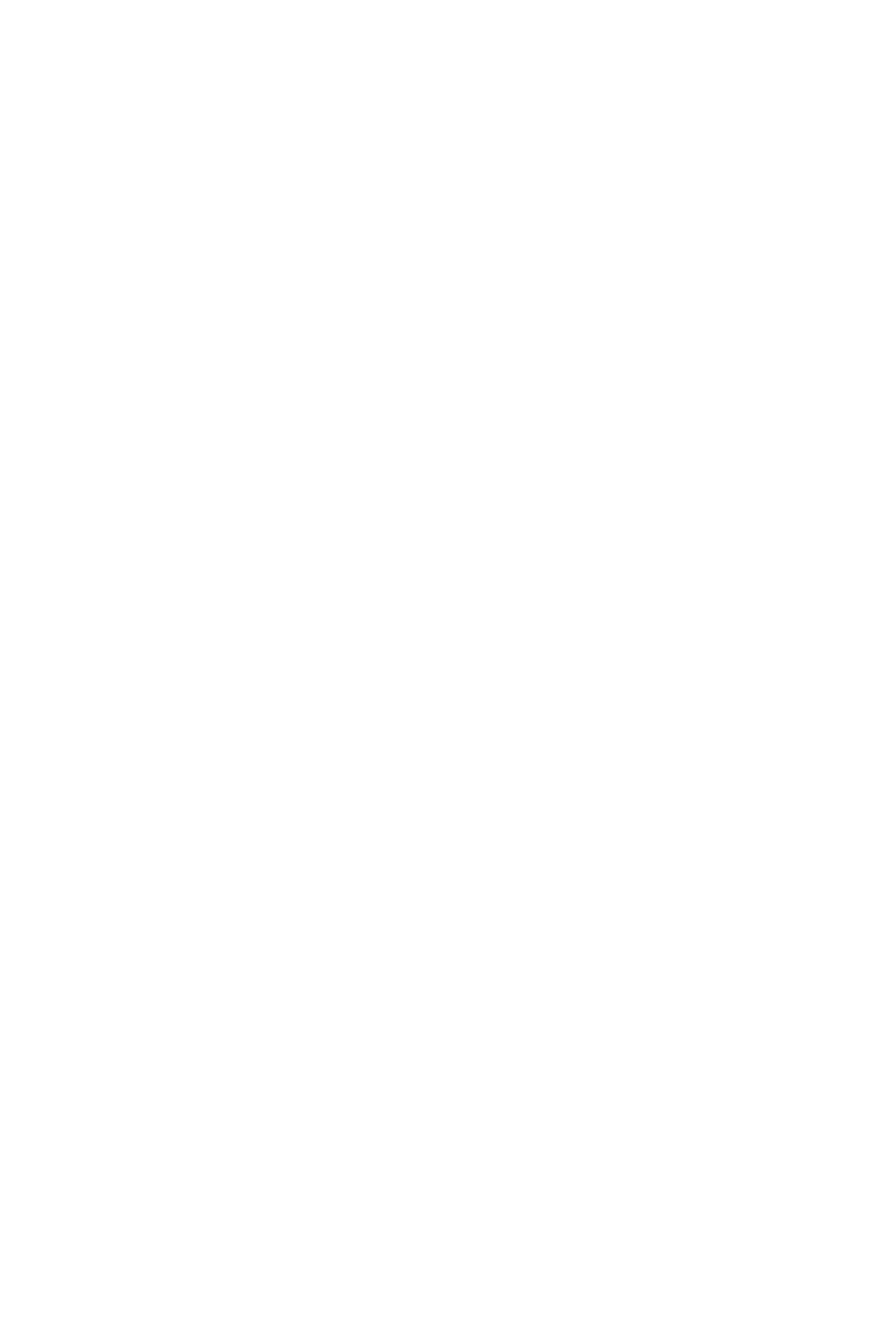
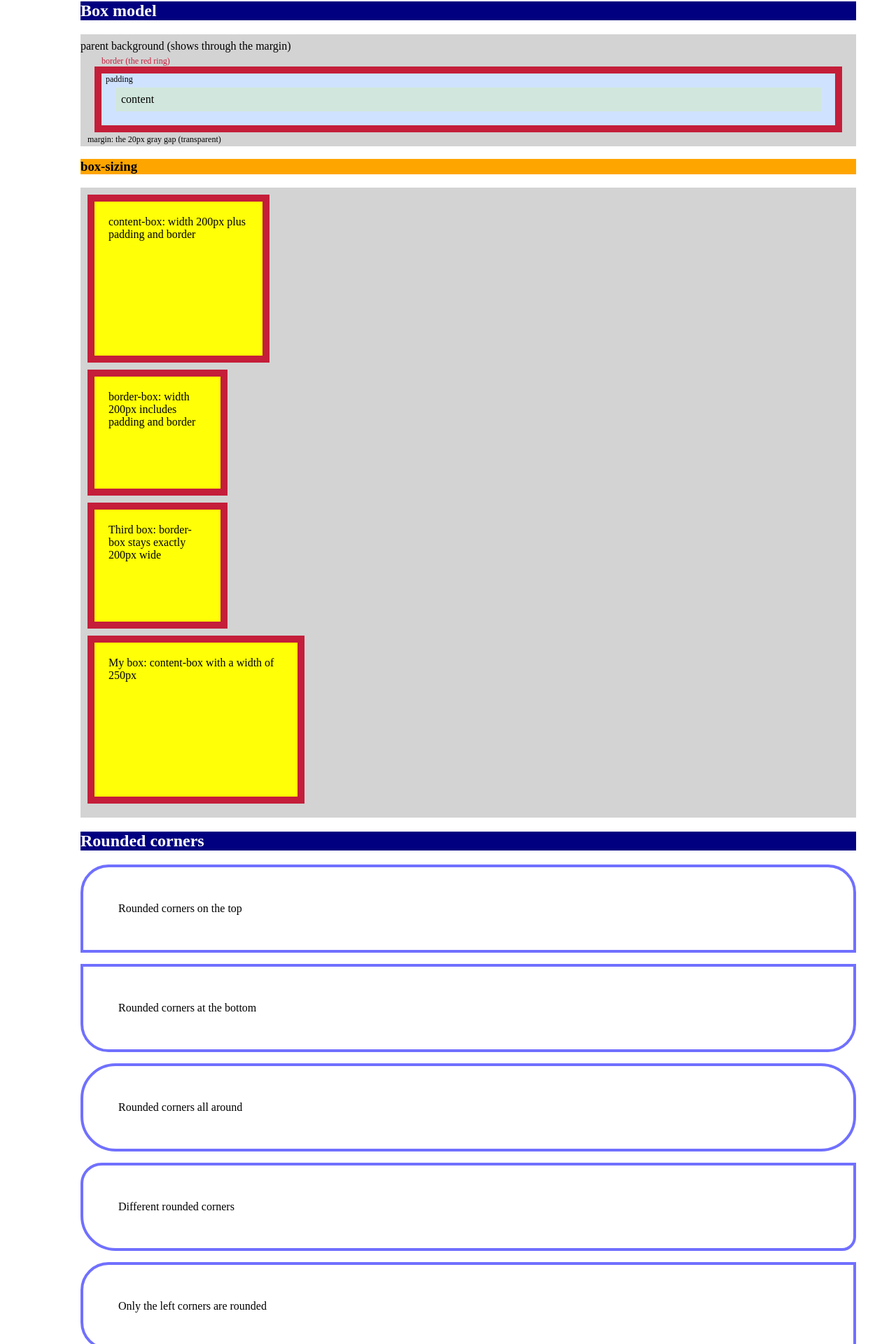
Before and after one commit to agavakole/webdev-client, a Next.js app: page /labs/lab2 in a window 1280 px wide. Shown: the part 2895-4815 px from the top of the page at 70% size. Before the commit the page ends 2908 px from the top, so only its background shows below. Built offline with nearby package versions, Linux system fonts and the light colour scheme.

Commit message:
Lab 2 box model and corners

```diff
--- /dev/null
+++ b/app/labs/lab2/BoxModel.tsx
@@ -0,0 +1,37 @@
+export default function BoxModel() {
+  return (
+    <div id="wd-css-box-model">
+      <h2>Box model</h2>
+      <div className="wd-box-model-parent">
+        <div>parent background (shows through the margin)</div>
+        <div className="wd-box-model-box">
+          <span className="wd-box-model-border-label">
+            border (the red ring)
+          </span>
+          <span className="wd-box-model-padding-label">padding</span>
+          <div className="wd-box-model-content">content</div>
+          <span className="wd-box-model-margin-label">
+            margin: the 20px gray gap (transparent)
+          </span>
+        </div>
+      </div>
+      <h3>box-sizing</h3>
+      <div className="wd-box-sizing-demo">
+        <div className="wd-box-sizing-content">
+          content-box: width 200px plus padding and border
+        </div>
+        <div className="wd-box-sizing-border">
+          border-box: width 200px includes padding and border
+        </div>
+        {/* AI sample: border-box keeps the declared 200px width on screen */}
+        <div id="wd-ai-box-sizing" className="wd-box-sizing-border">
+          Third box: border-box stays exactly 200px wide
+        </div>
+
+        <div className="wd-box-sizing-content" style={{ width: "250px" }}>
+          My box: content-box with a width of 250px
+        </div>
+      </div>
+    </div>
+  );
+}
--- /dev/null
+++ b/app/labs/lab2/Corners.tsx
@@ -0,0 +1,29 @@
+export default function Corners() {
+  return (
+    <div id="wd-css-corners">
+      <h2>Rounded corners</h2>
+      <p className="wd-rounded-corners-top wd-border-thin wd-border-blue wd-border-solid wd-padding-fat">
+        Rounded corners on the top
+      </p>
+      <p className="wd-rounded-corners-bottom wd-border-thin wd-border-blue wd-border-solid wd-padding-fat">
+        Rounded corners at the bottom
+      </p>
+      <p className="wd-rounded-corners-all-around wd-border-thin wd-border-blue wd-border-solid wd-padding-fat">
+        Rounded corners all around
+      </p>
+      <p className="wd-rounded-corners-inline wd-border-thin wd-border-blue wd-border-solid wd-padding-fat">
+        Different rounded corners
+      </p>
+      <p
+        id="wd-ai-corners"
+        className="wd-ai-rounded-left wd-border-thin wd-border-blue wd-border-solid wd-padding-fat"
+      >
+        Only the left corners are rounded
+      </p>
+
+      <p className="wd-my-rounded wd-border-thin wd-border-blue wd-border-solid wd-padding-fat">
+        My own rounded corners with a 60px radius
+      </p>
+    </div>
+  );
+}
--- a/app/labs/lab2/index.css
+++ b/app/labs/lab2/index.css
@@ -114,3 +114,87 @@ p#wd-id-selector-3 {
 .wd-margin-bottom { margin-bottom: 50px; }
 .wd-margin-right-left { margin-left: 50px; margin-right: 50px; }
 .wd-margin-all-around { margin: 30px; }
+/* 2.1.10 box model */
+.wd-box-model-parent {
+  display: flow-root;
+  background-color: lightgray;
+  padding-top: 8px;
+}
+.wd-box-model-margin-label,
+.wd-box-model-border-label,
+.wd-box-model-padding-label {
+  font-size: 12px;
+  line-height: 12px;
+}
+.wd-box-model-box {
+  position: relative;
+  margin: 20px;
+  padding: 20px;
+  border: 10px solid #c41e3a;
+  background-color: #cfe2ff;
+}
+.wd-box-model-border-label {
+  position: absolute;
+  top: -24px;
+  left: 0;
+  color: #c41e3a;
+}
+.wd-box-model-margin-label {
+  position: absolute;
+  bottom: -26px;
+  left: -20px;
+}
+.wd-box-model-padding-label {
+  position: absolute;
+  top: 2px;
+  left: 6px;
+}
+.wd-box-model-content {
+  background-color: #d1e7dd;
+  padding: 8px;
+}
+.wd-box-sizing-demo {
+  background-color: lightgray;
+  padding: 10px;
+}
+.wd-box-sizing-content,
+.wd-box-sizing-border {
+  width: 200px;
+  height: 180px;
+  padding: 20px;
+  border: 10px solid #c41e3a;
+  background-color: #ffff07;
+  margin-bottom: 10px;
+}
+.wd-box-sizing-content {
+  box-sizing: content-box;
+}
+.wd-box-sizing-border {
+  box-sizing: border-box;
+}
+
+/* 2.1.11 corners */
+.wd-rounded-corners-top {
+  border-top-left-radius: 40px;
+  border-top-right-radius: 40px;
+}
+.wd-rounded-corners-bottom {
+  border-bottom-left-radius: 40px;
+  border-bottom-right-radius: 40px;
+}
+.wd-rounded-corners-all-around {
+  border-radius: 50px;
+}
+.wd-rounded-corners-inline {
+  border-radius: 30px 0px 20px 50px;
+}
+.wd-ai-rounded-left {
+  border-top-left-radius: 40px;
+  border-bottom-left-radius: 40px;
+}
+
+/* corner class */
+
+.wd-my-rounded {
+  border-radius: 60px;
+}
--- a/app/labs/lab2/page.tsx
+++ b/app/labs/lab2/page.tsx
@@ -4,6 +4,8 @@ import BackgroundColors from "./BackgroundColors";
 import Borders from "./Borders";
 import Padding from "./Padding";
 import Margins from "./Margins";
+import BoxModel from "./BoxModel";
+import Corners from "./Corners";
 
 export default function Lab2() {
   return (
@@ -128,6 +130,8 @@ export default function Lab2() {
       <Borders />
       <Padding />
       <Margins />
+      <BoxModel />
+      <Corners />
     </div>
   );
 }
```
